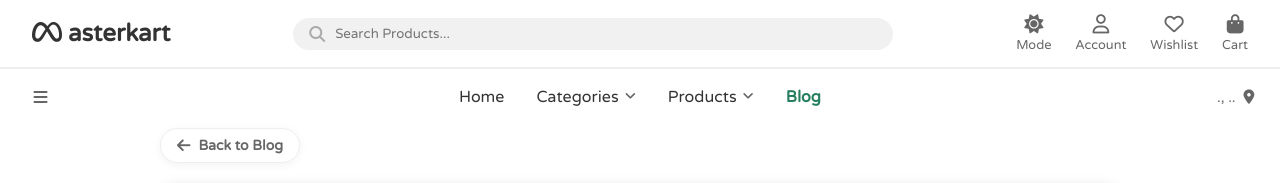
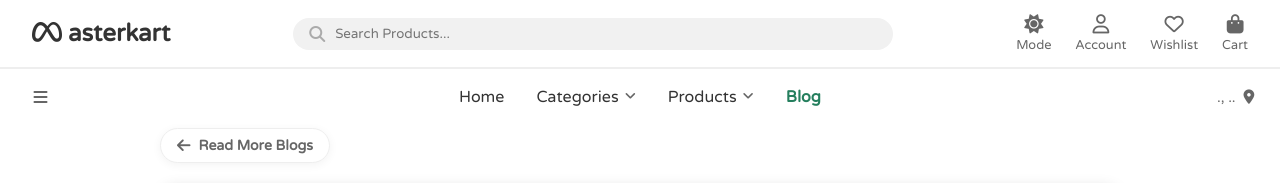
Before and after one commit to Abinash-G/Masterkart, a React (Vite) app: page /Masterkart/blog/1 in a window 1280 px wide. Shown: the top 183 px of the page. Built offline with nearby package versions, Linux system fonts and the light colour scheme; no server answers; a web font is replaced by a local one.

Commit message:
feat: Implement core e-commerce application structure with product, cart, wishlist, blog, deal, and authentication pages.

```diff
--- a/src/pages/BlogDetails.jsx
+++ b/src/pages/BlogDetails.jsx
@@ -267,7 +267,7 @@ const BlogDetails = () => {
 
             <div className={`back-btn-container ${isScrolled ? 'scrolled-left' : ''}`}>
                 <button className="read-more-btn" onClick={() => navigate('/blog')}>
-                    <i className="fa-solid fa-arrow-left"></i> <span className="btn-text">Back to Blog</span>
+                    <i className="fa-solid fa-arrow-left"></i> <span className="btn-text">Read More Blogs</span>
                 </button>
             </div>
 
--- a/src/pages/Home.jsx
+++ b/src/pages/Home.jsx
@@ -323,7 +323,7 @@ const Home = () => {
               <span className="blog-date">Oct 15, 2025</span>
               <h4>Meet the Farmers Behind Your Morning Coffee</h4>
               <p>A journey into the sustainable practices of our local coffee bean suppliers in Coorg.</p>
-              <Link to="/blog" className="read-more">Read Article</Link>
+              <Link to="/blog/1" className="read-more">Read Article</Link>
             </div>
           </div>
           <div className="blog-card">
@@ -334,7 +334,7 @@ const Home = () => {
               <span className="blog-date">Oct 12, 2025</span>
               <h4>Zero Waste Kitchen: Simple Swaps for 2025</h4>
               <p>Easy actionable steps to reduce food waste and plastic usage in your daily cooking routine.</p>
-              <Link to="/blog" className="read-more">Read Article</Link>
+              <Link to="/blog/2" className="read-more">Read Article</Link>
             </div>
           </div>
           <div className="blog-card">
@@ -345,7 +345,7 @@ const Home = () => {
               <span className="blog-date">Oct 10, 2025</span>
               <h4>Traditional Spicy Vegetable Curry</h4>
               <p>Warm your soul with this authentic family recipe passed down through generations.</p>
-              <Link to="/blog" className="read-more">Read Article</Link>
+              <Link to="/blog/3" className="read-more">Read Article</Link>
             </div>
           </div>
         </div>
```
